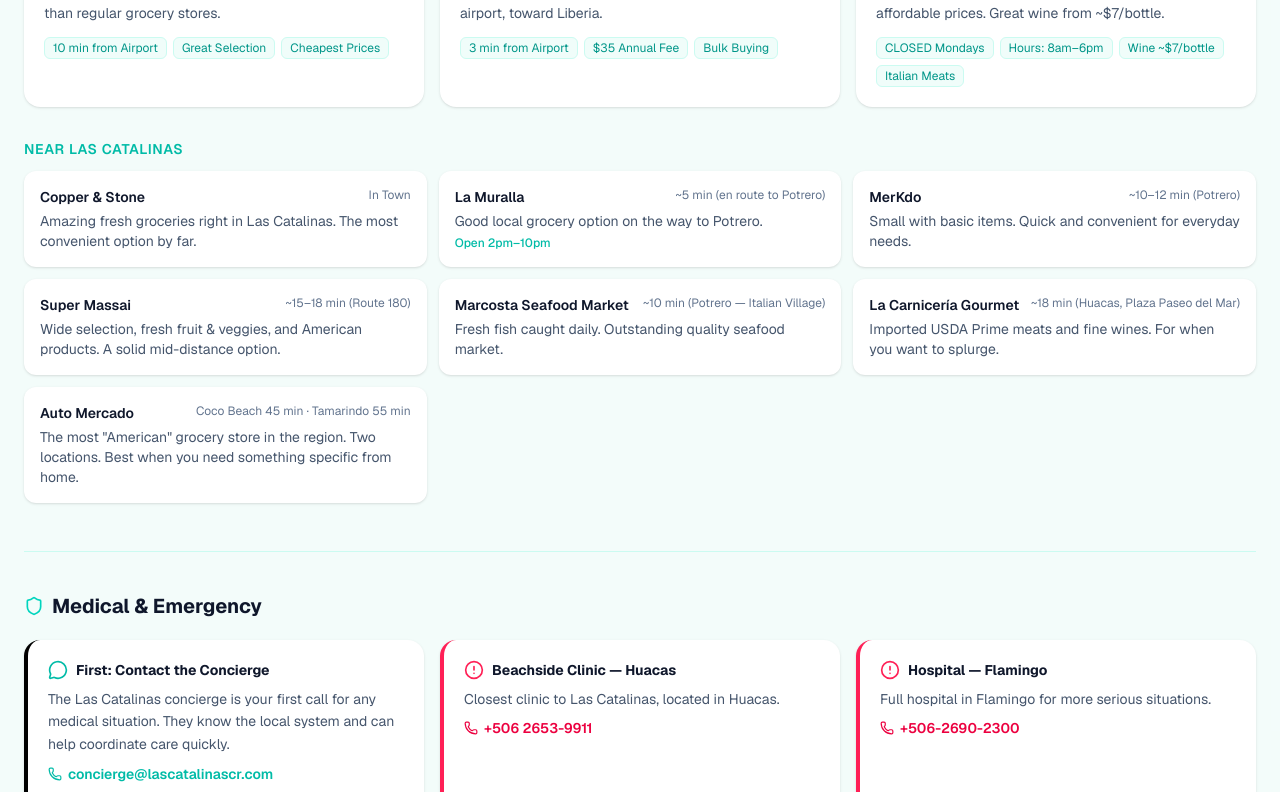
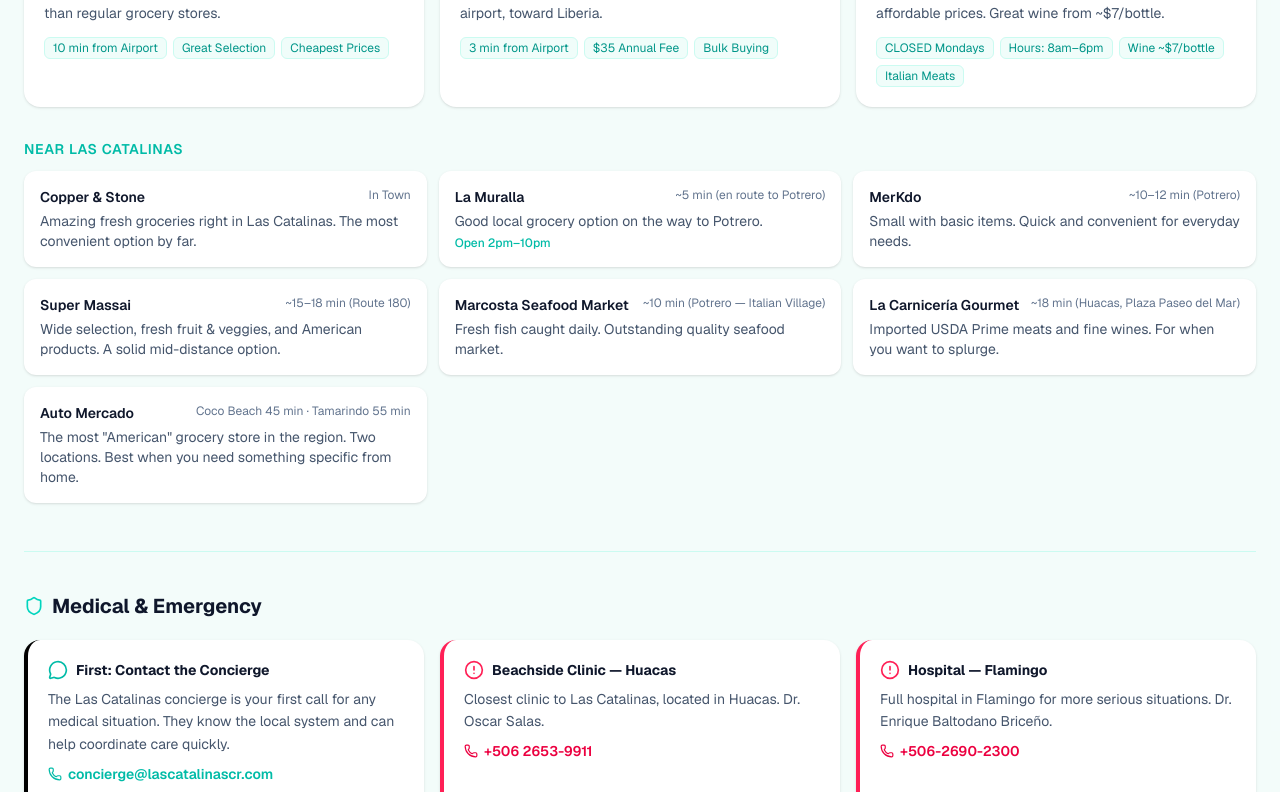
Before and after one commit to ThePointe/las-cat, a Next.js app: page / in a window 1280 px wide. Shown: the part 11208-12000 px from the top of the page. Built offline with nearby package versions, Linux system fonts and the light colour scheme.

Commit message:
Add doctor names to medical section

```diff
--- a/app/data.ts
+++ b/app/data.ts
@@ -782,7 +782,7 @@ export const medicalInfo = [
     icon: "stethoscope",
     title: "Beachside Clinic — Huacas",
     description:
-      "Closest clinic to Las Catalinas, located in Huacas.",
+      "Closest clinic to Las Catalinas, located in Huacas. Dr. Oscar Salas.",
     contact: "+506 2653-9911",
     urgent: true,
   },
@@ -790,7 +790,7 @@ export const medicalInfo = [
     icon: "hospital",
     title: "Hospital — Flamingo",
     description:
-      "Full hospital in Flamingo for more serious situations.",
+      "Full hospital in Flamingo for more serious situations. Dr. Enrique Baltodano Briceño.",
     contact: "+506-2690-2300",
     urgent: true,
   },
```
